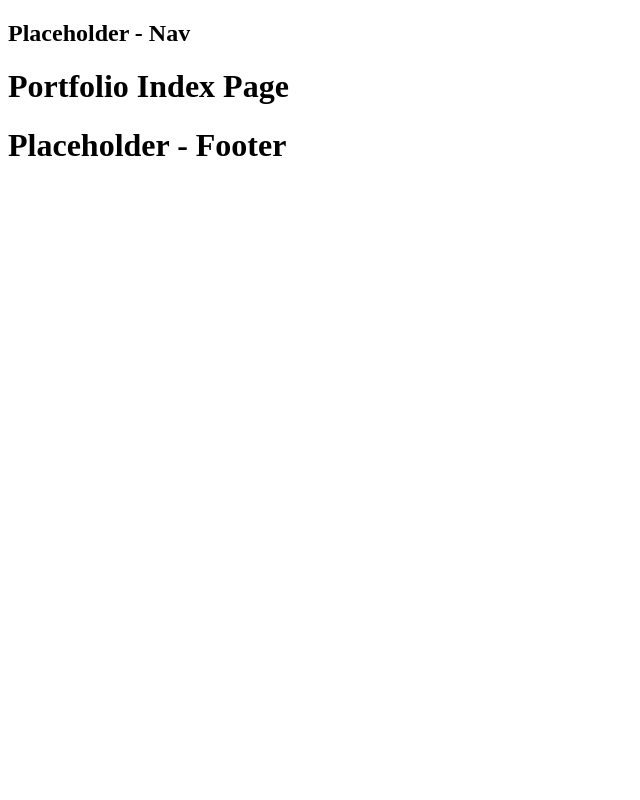
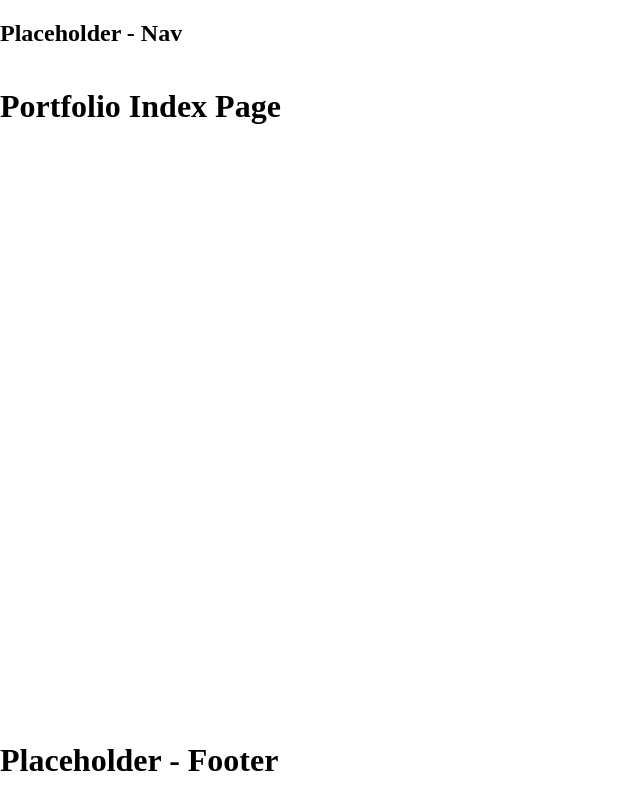
Before and after one commit to DResthal/neilclack.com, a Django app: page / in a window 1280 px wide. Shown: the whole page, without its empty margins (0-640 px from the left). Run offline with Django 4.2, Linux system fonts and the light colour scheme.

Commit message:
Add CSS to fill page

```diff
--- a/neilclack/neilclack/settings.py
+++ b/neilclack/neilclack/settings.py
@@ -110,7 +110,10 @@ USE_TZ = True
 # Static files (CSS, JavaScript, Images)
 # https://docs.djangoproject.com/en/4.1/howto/static-files/
 
-STATIC_URL = "static/"
+STATIC_URL = 'static/'
+STATICFILES_DIRS = [
+    os.path.join(BASE_DIR, 'static/')
+]
 
 # Default primary key field type
 # https://docs.djangoproject.com/en/4.1/ref/settings/#default-auto-field
--- a/neilclack/portfolio/views.py
+++ b/neilclack/portfolio/views.py
@@ -1,5 +1,4 @@
 from django.shortcuts import render
-from django.http import HttpResponse
 
 
 
--- /dev/null
+++ b/neilclack/static/css/global.css
@@ -0,0 +1,18 @@
+html,
+body {
+    min-height: 100%;
+    min-width: 100%;
+}
+
+body {
+    margin: 0;
+    padding: 0;
+    min-height: 100vh;
+    display: flex;
+    flex-direction: column;
+    justify-content: flex-start;
+}
+
+footer {
+    margin-top: auto;
+}
--- a/neilclack/templates/layout.html
+++ b/neilclack/templates/layout.html
@@ -1,7 +1,8 @@
 <!DOCTYPE html>
+{% load static %}
 <html>
     <head>
-
+        <link rel="stylesheet" href="{% static 'css/global.css' %}" />
     </head>
     <body>
         <nav>
```
Also changed, not shown: neilclack/static/global.css (deleted, +0 -11 lines).
